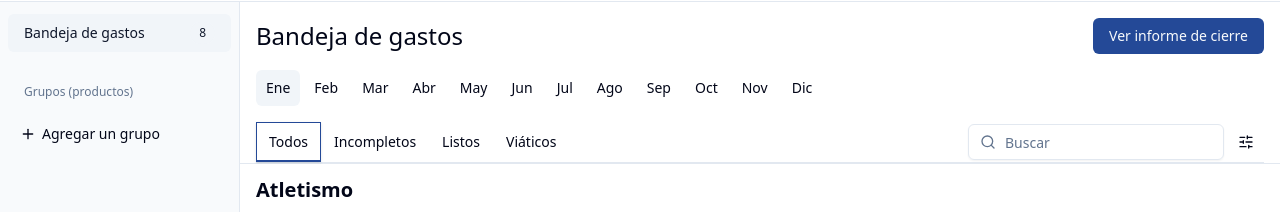
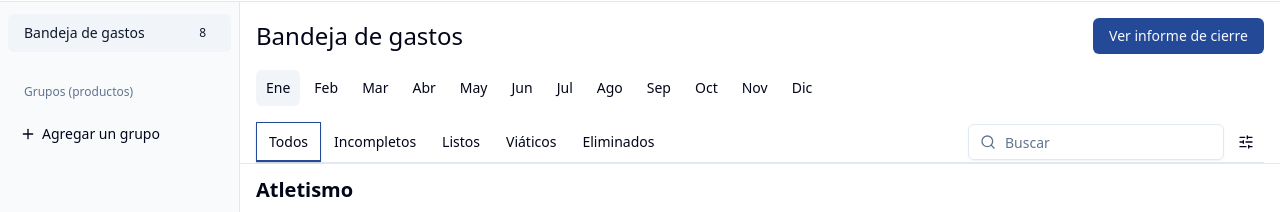
Before and after one commit to asimovluis/ado, a Next.js app: page / in a window 1280 px wide. Shown: the part 75-287 px from the top of the page. Built offline with nearby package versions, Linux system fonts and the light colour scheme.

Commit message:
feat: Agregar tab de gastos eliminados en la página de rendiciones
- Implementar un nuevo tab "Eliminados" para gestionar gastos eliminados.
- Mostrar un mensaje informativo cuando no hay gastos eliminados.
- Ajustar la lógica de filtrado para excluir gastos eliminados de las otras pestañas.

```diff
--- a/app/page.tsx
+++ b/app/page.tsx
@@ -504,6 +504,7 @@ export default function RendicionesPage() {
     if (selectedTab === "incompletos" && gasto.estado !== "incompleto") return false
     if (selectedTab === "listos" && gasto.estado !== "listo") return false
     if (selectedTab === "viaticos" && !gasto.esViatico) return false
+    if (selectedTab === "eliminados") return false // Los gastos eliminados se manejarán por separado
     // Excluir viáticos solo de tabs "incompletos" y "listos", pero incluirlos en "todos"
     if ((selectedTab === "incompletos" || selectedTab === "listos") && gasto.esViatico) return false
 
@@ -1099,6 +1100,12 @@ export default function RendicionesPage() {
                     >
                       Viáticos
                     </TabsTrigger>
+                    <TabsTrigger
+                      value="eliminados"
+                      className="h-10 px-3 data-[state=active]:border-b-2 data-[state=active]:border-primary data-[state=active]:bg-transparent rounded-none"
+                    >
+                      Eliminados
+                    </TabsTrigger>
                   </TabsList>
                 </Tabs>
 
@@ -1144,7 +1151,23 @@ export default function RendicionesPage() {
             {/* Listado de gastos - ocupa el alto disponible restante */}
             <div className="flex-1 overflow-y-auto">
               <div className="flex flex-col gap-6 p-4">
-              {selectedTab !== "viaticos" && Object.entries(gastosPorFederacion).map(([federacion, actividades]) => (
+              {selectedTab === "eliminados" ? (
+                <div className="flex flex-col items-center justify-center py-16 px-4">
+                  <div className="flex flex-col gap-3 items-center max-w-md text-center">
+                    <div className="size-16 rounded-full bg-muted flex items-center justify-center">
+                      <Trash2 className="size-8 text-muted-foreground" />
+                    </div>
+                    <div className="flex flex-col gap-2">
+                      <h3 className="text-lg font-semibold text-foreground">
+                        No hay gastos eliminados
+                      </h3>
+                      <p className="text-sm text-muted-foreground">
+                        Aquí se mostrarán los gastos que sean eliminados de la actividad deportiva. Los gastos eliminados se mantendrán en este listado para referencia histórica.
+                      </p>
+                    </div>
+                  </div>
+                </div>
+              ) : selectedTab !== "viaticos" && Object.entries(gastosPorFederacion).map(([federacion, actividades]) => (
                 <div key={federacion} className="flex flex-col gap-12">
                   {/* Título de Federación sticky */}
                   <div className="sticky top-0 z-20 bg-background pb-0 -mt-4 -mx-4 px-4 pt-3">
```
